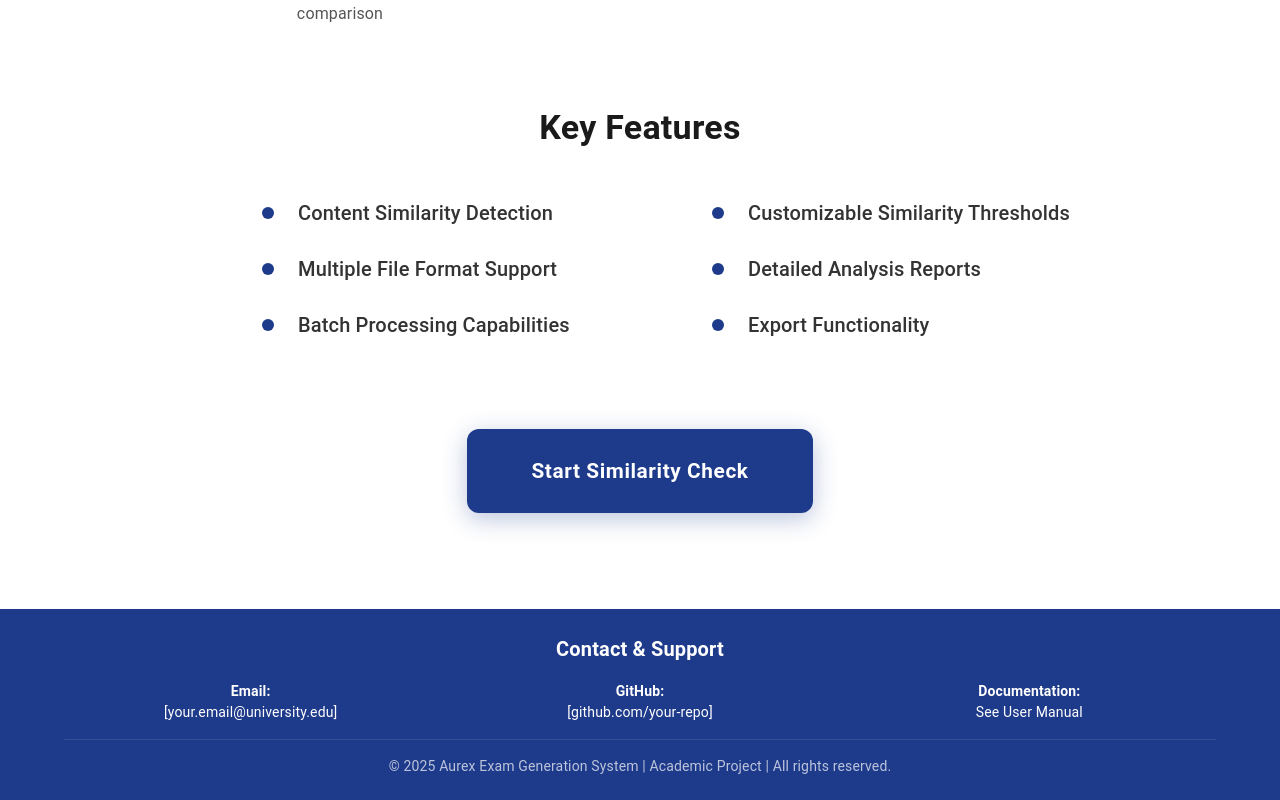
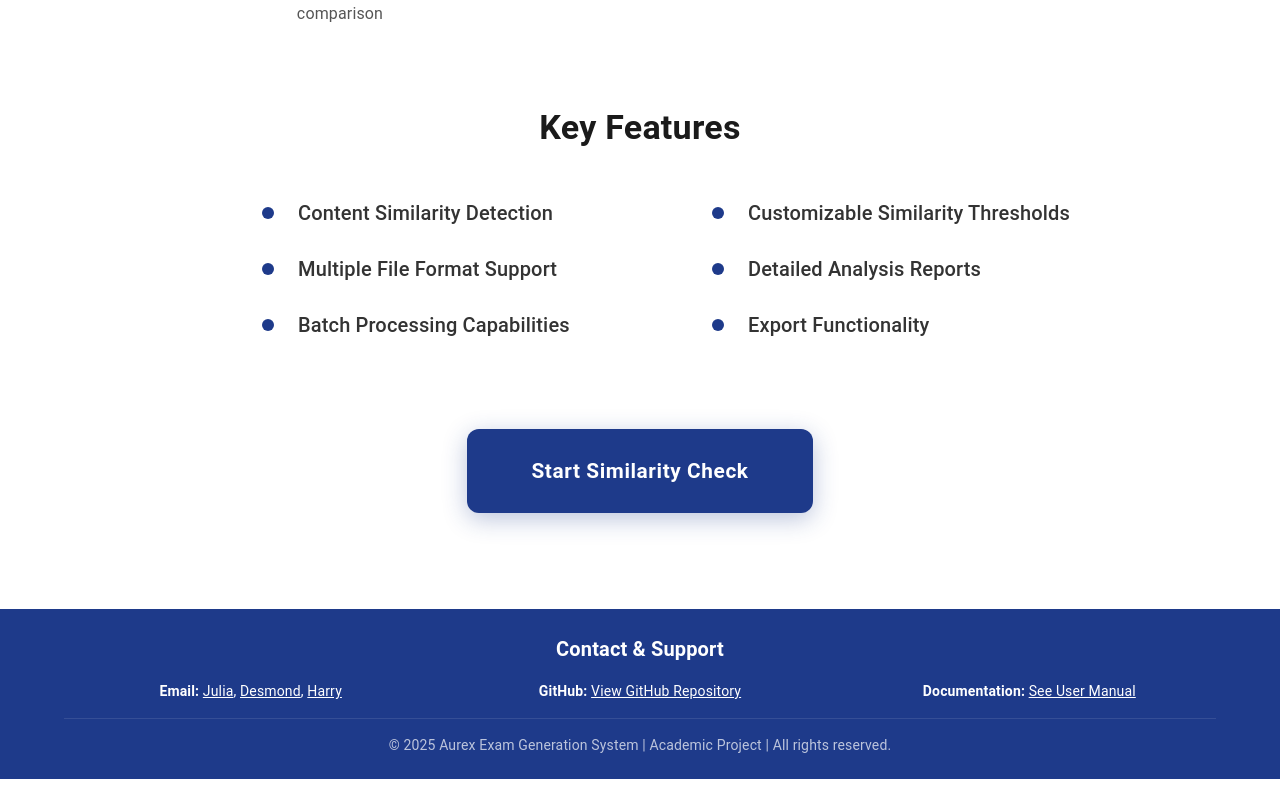
Before and after one commit to juliaizbroke/SeniorProject1, a Next.js app in the folder frontend/: page / in a window 1280 px wide. Shown: the part 1771-2571 px from the top of the page. After the commit the page ends 2550 px from the top, so only its background shows below. Built offline with nearby package versions, Linux system fonts and the light colour scheme.

Commit message:
Footer changes.

```diff
--- a/frontend/src/components/Footer.tsx
+++ b/frontend/src/components/Footer.tsx
@@ -21,17 +21,55 @@ const Footer: React.FC = () => {
             <Grid container spacing={2} justifyContent="center">
               <Grid item xs={12} md={4} sx={{ textAlign: 'center' }}>
                 <Typography variant="body2" sx={{ lineHeight: 1.5 }}>
-                  <strong>Email:</strong><br />[your.email@university.edu]
+                  <strong>Email: </strong>
+                  <a
+                    href="mailto:u6530213@au.edu"
+                    target="_blank"
+                    rel="noopener noreferrer"
+                    style={{ color: 'inherit', textDecoration: 'underline' }}
+                  >
+                    Julia
+                  </a>, <a
+                    href="mailto:u6530203@au.edu"
+                    target="_blank"
+                    rel="noopener noreferrer"
+                    style={{ color: 'inherit', textDecoration: 'underline' }}
+                  >
+                    Desmond
+                  </a>, <a
+                    href="mailto:u6530207@au.edu"
+                    target="_blank"
+                    rel="noopener noreferrer"
+                    style={{ color: 'inherit', textDecoration: 'underline' }}
+                  >
+                    Harry
+                  </a>
                 </Typography>
               </Grid>
               <Grid item xs={12} md={4} sx={{ textAlign: 'center' }}>
                 <Typography variant="body2" sx={{ lineHeight: 1.5 }}>
-                  <strong>GitHub:</strong><br />[github.com/your-repo]
+                  <strong>GitHub: </strong>
+                  <a
+                    href="https://github.com/juliaizbroke/SeniorProject1"
+                    target="_blank"
+                    rel="noopener noreferrer"
+                    style={{ color: 'inherit', textDecoration: 'underline' }}
+                  >
+                    View GitHub Repository
+                  </a>
                 </Typography>
               </Grid>
               <Grid item xs={12} md={4} sx={{ textAlign: 'center' }}>
                 <Typography variant="body2" sx={{ lineHeight: 1.5 }}>
-                  <strong>Documentation:</strong><br />See User Manual
+                  <strong>Documentation: </strong>
+                  <a
+                    href="https://github.com/juliaizbroke/SeniorProject1/blob/master/Aurex%20Exam%20Generator%20-%20User%20Manual.pdf"
+                    target="_blank"
+                    rel="noopener noreferrer"
+                    style={{ color: 'inherit', textDecoration: 'underline' }}
+                  >
+                    See User Manual
+                  </a>
                 </Typography>
               </Grid>
             </Grid>
```
